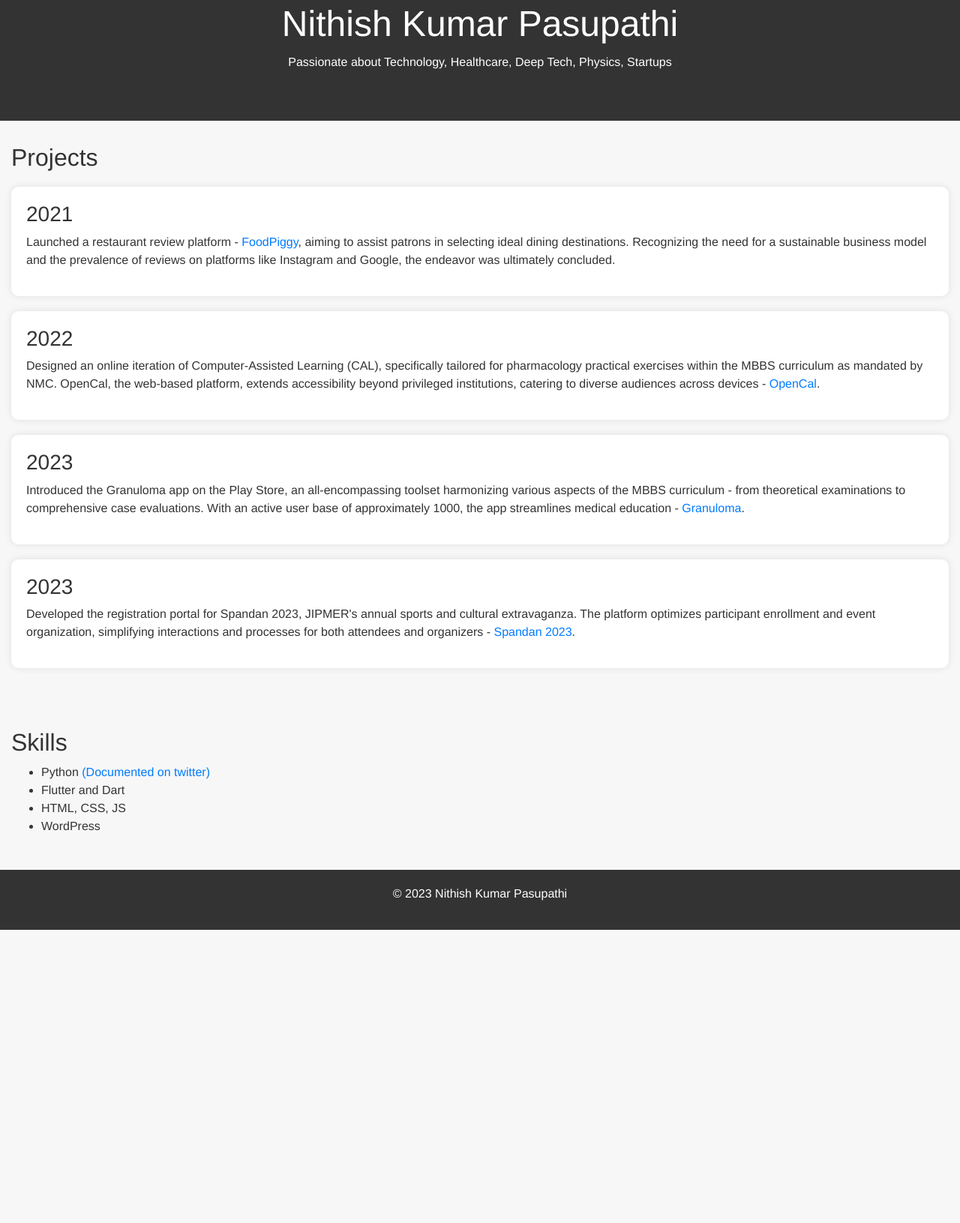
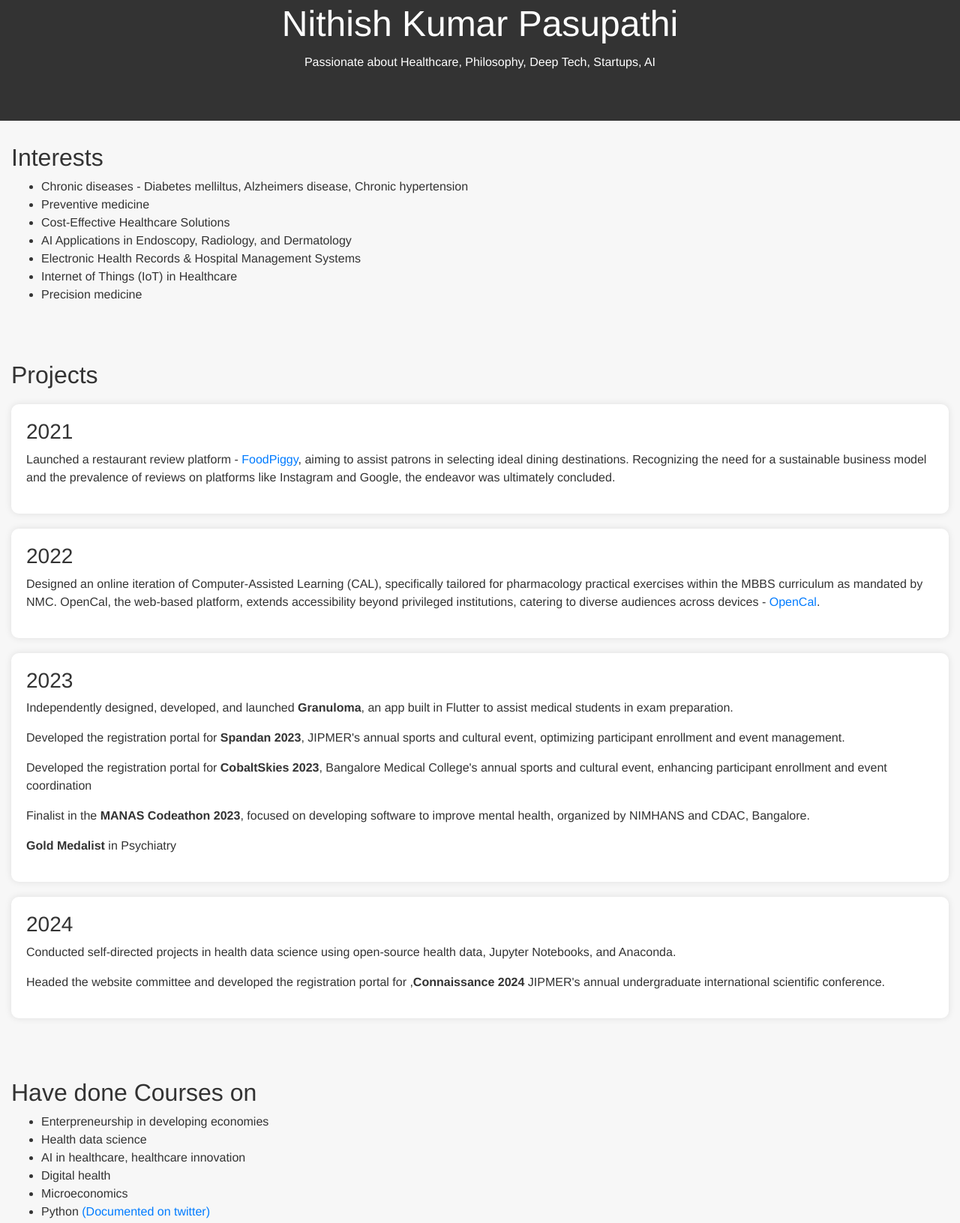
Before and after one commit to nithishjipmer/personal_website, a plain HTML site: page index.html in a window 1280 px wide. Shown: the part 47-1678 px from the top of the page at 75% size. Before the commit the page ends 1287 px from the top, so only its background shows below. Drawn offline with nearby package versions, Linux system fonts and the light colour scheme.

Commit message:
Update index.html

```diff
--- a/index.html
+++ b/index.html
@@ -13,9 +13,22 @@
 <body>
     <header>
         <h1>Nithish Kumar Pasupathi</h1>
-        <p>Passionate about Technology, Healthcare, Deep Tech, Physics, Startups</p>
+        <p>Passionate about Healthcare, Philosophy, Deep Tech, Startups, AI</p>
     </header>
     <div class="container-fluid">
+        <section id="education">
+            <h2>Interests</h2>
+            <ul>
+                <li>Chronic diseases - Diabetes melliltus, Alzheimers disease, Chronic hypertension</li>
+                <li>Preventive medicine</li>
+                <li>Cost-Effective Healthcare Solutions</li>
+                <li>AI Applications in Endoscopy, Radiology, and Dermatology</li>
+                <li>Electronic Health Records & Hospital Management Systems</li>
+                <li>Internet of Things (IoT) in Healthcare</li>
+                <li>Precision medicine</li>
+
+            </ul>
+        </section>
         <section id="achievements">
             <h2>Projects</h2>
             <div class="project">
@@ -35,28 +48,41 @@
 
             <div class="project">
                 <h3>2023</h3>
-                <p>Introduced the Granuloma app on the Play Store, an all-encompassing toolset harmonizing various aspects of the
-                    MBBS curriculum - from theoretical examinations to comprehensive case evaluations. With an active user base of
-                    approximately 1000, the app streamlines medical education - <a
-                        href="https://play.google.com/store/apps/details?id=com.granuloma.granuloma" target="_blank">Granuloma</a>.
+                <p>Independently designed, developed, and launched <b>Granuloma</b>, an app built in Flutter to assist medical students in exam
+                preparation.
                 </p>
+                <p>Developed the registration portal for <b>Spandan 2023</b>, JIPMER's annual sports and cultural event, optimizing participant
+                enrollment and event management.</p>
+
+                <p>Developed the registration portal for <b>CobaltSkies 2023</b>, Bangalore Medical College's annual sports and cultural event,
+                enhancing participant enrollment and event coordination</p>
+
+                <p>Finalist in the <b>MANAS Codeathon 2023</b>, focused on developing software to improve mental health, organized by NIMHANS and
+                    CDAC, Bangalore.</p>
+                <p><b>Gold Medalist</b> in Psychiatry</p>
             </div>
 
             <div class="project">
-                <h3>2023</h3>
-                <p>Developed the registration portal for Spandan 2023, JIPMER's annual sports and cultural extravaganza. The
-                    platform optimizes participant enrollment and event organization, simplifying interactions and processes for
-                    both attendees and organizers - <a href="https://jipmerspandan.in" target="_blank">Spandan 2023</a>.</p>
+                <h3>2024</h3>
+                <p>Conducted self-directed projects in health data science using open-source health data, Jupyter Notebooks, and Anaconda.</p>
+                <p>Headed the website committee and developed the registration portal for ,<b>Connaissance 2024</b> JIPMER's annual
+                undergraduate international scientific conference.</p>
+
             </div>
         </section>
 
         <section id="education">
-            <h2>Skills</h2>
+            <h2>Have done Courses on</h2>
             <ul>
+                <li>Enterpreneurship in developing economies</li>
+                <li>Health data science</li>
+                <li>AI in healthcare, healthcare innovation</li>
+                <li>Digital health</li>
+                <li>Microeconomics</li>
                 <li>Python <a href="./python_journey.html" target="_blank">(Documented on twitter)</a></li>
                 <li>Flutter and Dart</li>
                 <li>HTML, CSS, JS</li>
-                <li>WordPress</li>
+                <li>WordPress, PHP</li>
             </ul>
         </section>
 
@@ -66,7 +92,7 @@
     <!-- Add other sections -->
 
     <footer>
-        <p>&copy; 2023 Nithish Kumar Pasupathi</p>
+        <a href="mailto:nithishpasupathi@outlook.com">nithishpasupathi@outlook.com</a>
     </footer>
 
     <script src="script.js"></script>
```
